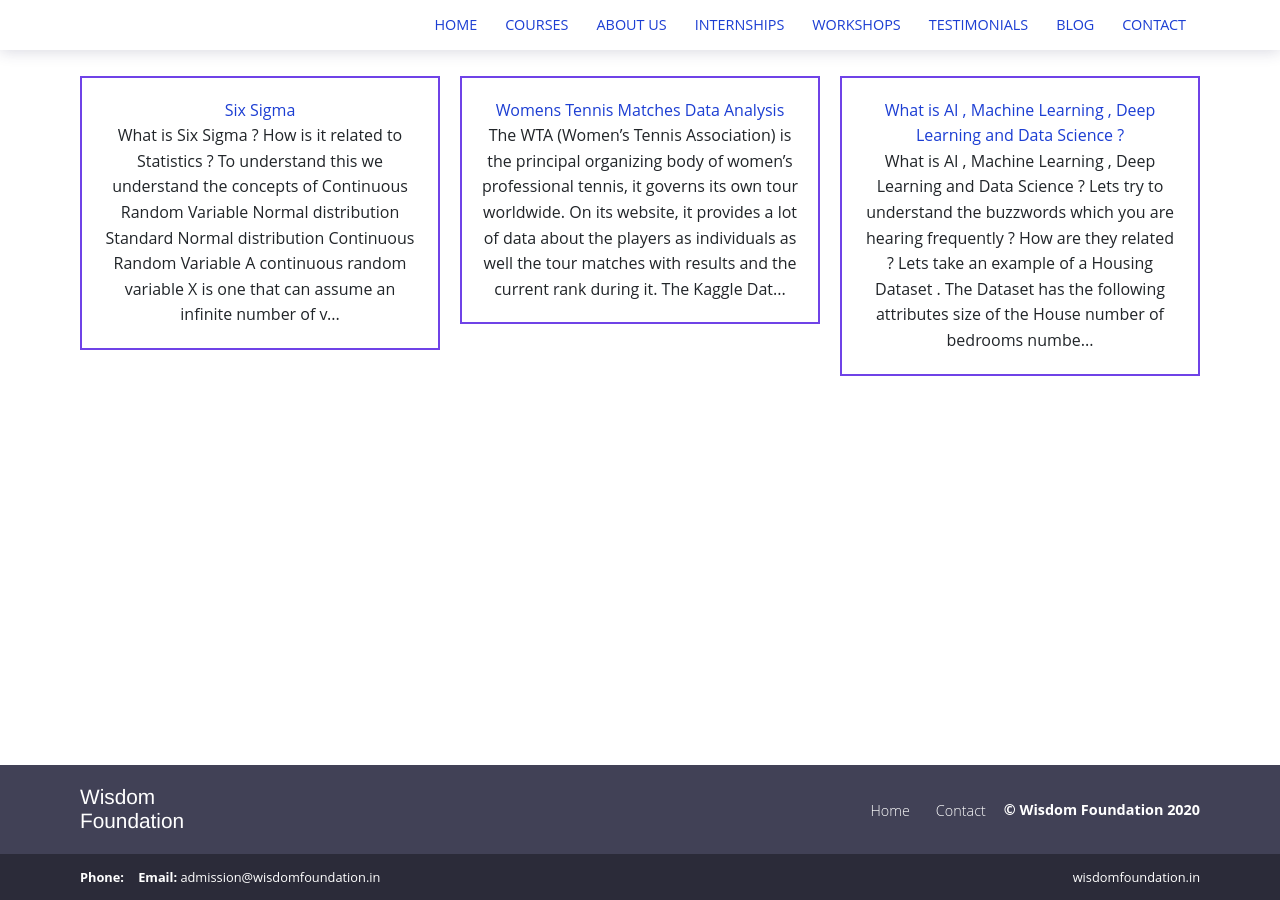
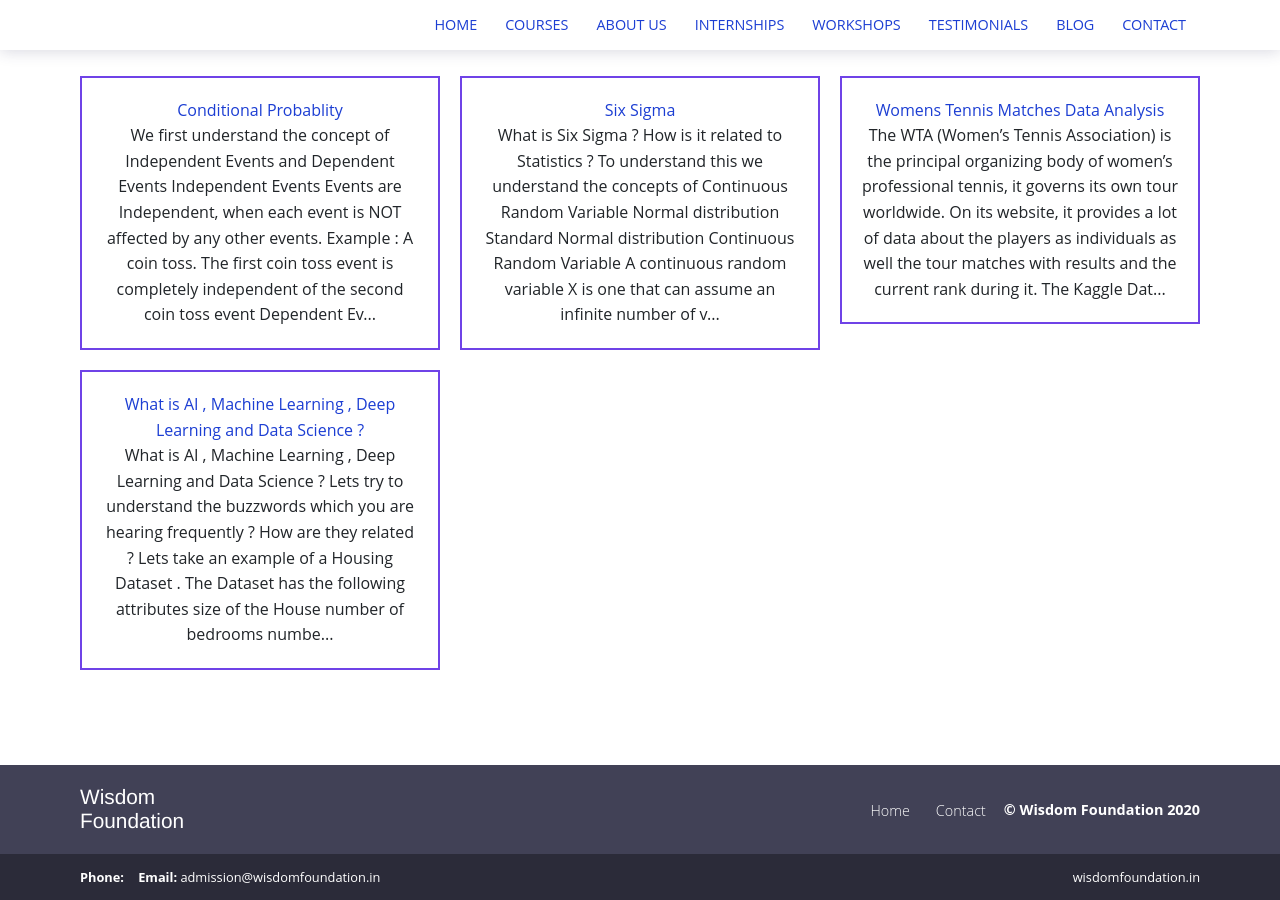
Before and after one commit to knowledgefoundation/knowledgefoundation.github.io, a Jekyll site: the page built from posts.html, in a window 1280 px wide. Built offline with Jekyll 4.4.1, drawn with Linux system fonts in a browser that asks for light colours.

Commit message:
Add Conditional Probablity Post

```diff
--- a/_config.yml
+++ b/_config.yml
@@ -45,3 +45,7 @@ google_analytics_id: null
 plugins:
   - jekyll-paginate
   - jekyll-environment-variables
+
+markdown: kramdown
+kramdown:
+   math_engine: mathjax
--- /dev/null
+++ b/_posts/2020-05-23-conditional-probablity.md
@@ -0,0 +1,56 @@
+---
+layout: post
+title: Conditional Probablity
+categories:
+- Statistics
+tags:
+-
+description: Conditional Probablity
+
+---
+
+We first understand the concept of **Independent Events** and **Dependent Events**
+
+<div class="alert alert-success" role="alert">
+ Independent Events
+</div>
+
+Events are **Independent**, when each event is NOT affected by any other events.
+
+Example : A coin toss. The first coin toss event is completely independent of the second coin toss event
+
+<div class="alert alert-success" role="alert">
+ Dependent Events
+</div>
+
+Events are **Dependent**, meaning each event is affected by any other events.
+
+Example : Suppose we have 2 red balls and 3 green balls in a bag. What is the probablity that we have picked a red ball after we have picked a green ball ? In this case, we are **not putting the ball in the bag** after we have picked the ball
+
+Event A : Probablity that you picked a red ball = 2/5
+Event B : Probablity that you picked a green ball = 3/4
+
+The probablity that we have picked the green ball after we have picked the red ball is 2/5*3/4 =6/20
+
+Mathematically , this can be represented as
+**P( A and B ) = P(A) * P(B|A)**
+
+<hr/>
+
+Consider another scenario where we are putting the ball back in the bag.
+
+In this case, this is NOT a **Dependent Event**
+
+Event A1 : Probablity that you picked a red ball = 2/5
+Event B1 : Probablity that you picked a green ball = 3/5
+
+The probablity that we have picked the green ball after we have picked the red ball is 2/5*3/5 =6/25
+
+<div class="alert alert-success" role="alert">
+ Properties of Independent Events
+</div>
+
+We saw the above example of an Independent event. Mathematically , this can be formulated as below:
+1. P(A \| B ) = P(A)
+2. P(B \| A ) = P(B)
+1. P(A $ \cap $ B ) = P(A) * P(B)
```
Also changed, not shown: _layouts/default.html (+9 -0 lines), _includes/footer.html (line endings or trailing spaces).
